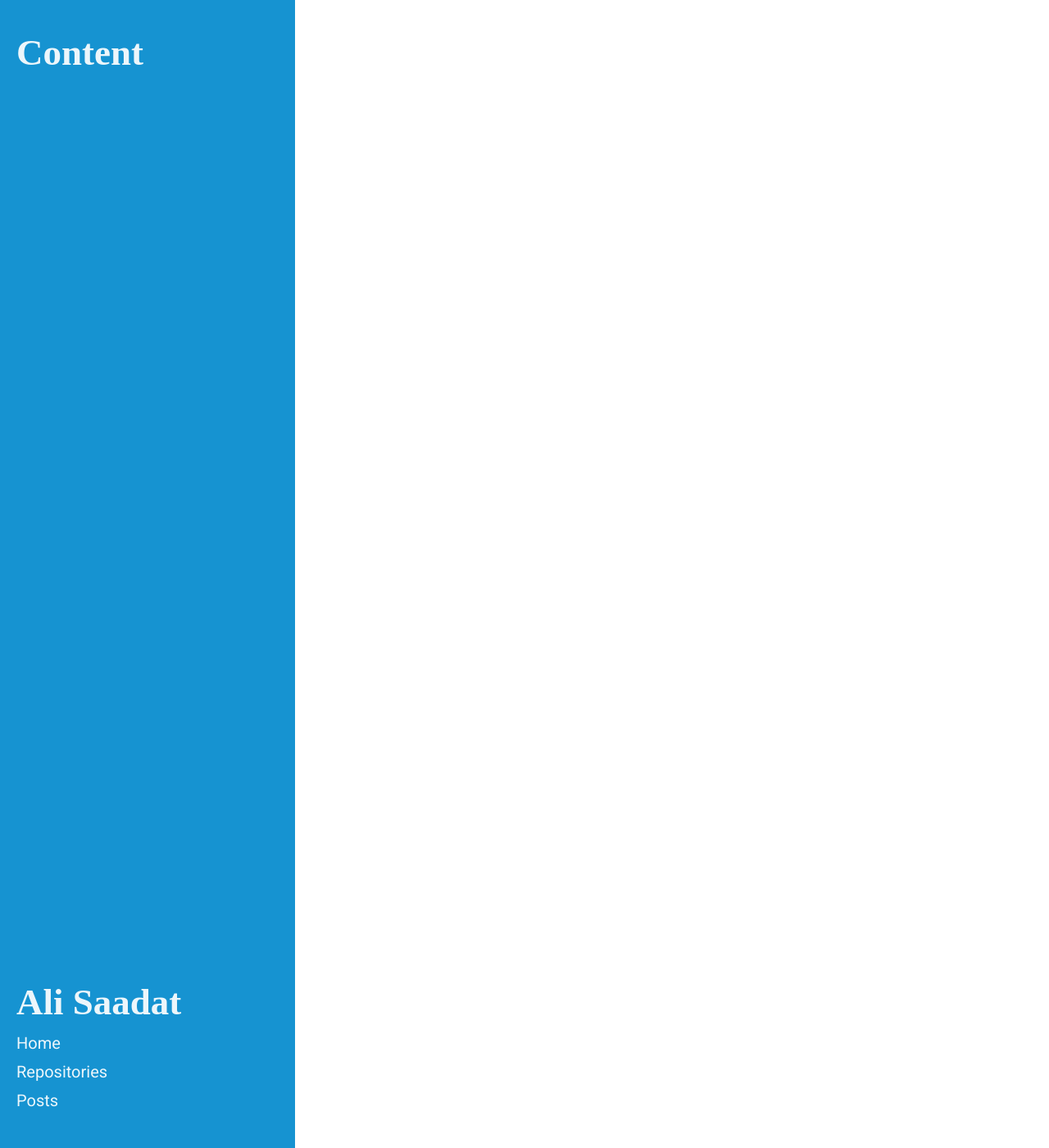
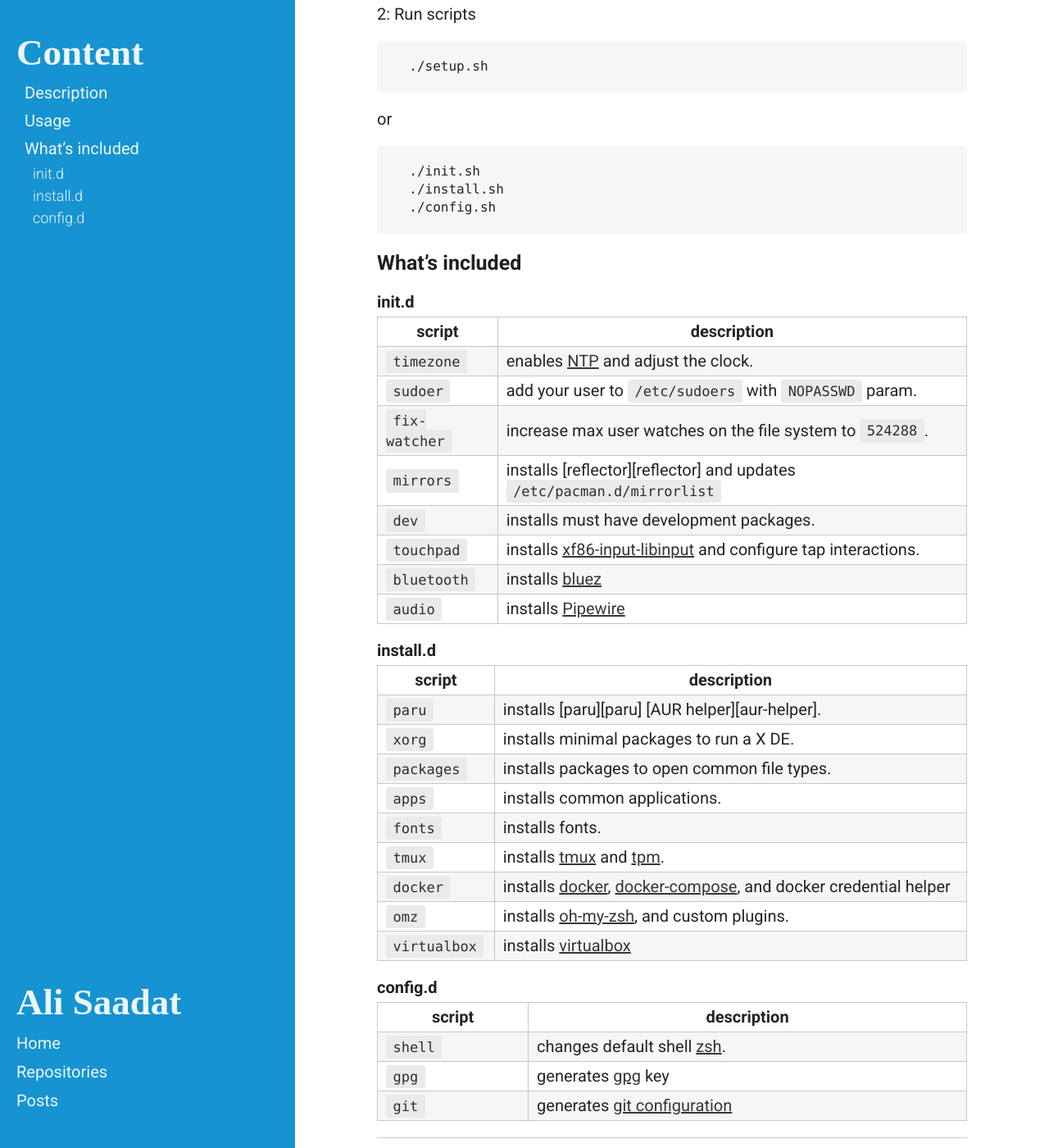
Before and after one commit to ali36saadat/ali36saadat.github.io, a Jekyll site: the page built from _posts/2026-09-29-arch-itect.md, in a window 1280 px wide and 1400 px high, scrolled down 1399 px. Shown: the whole window at 82% size. Built offline with Jekyll 4.4.1, drawn with Linux system fonts in a browser that asks for light colours; the table of contents is made by our own code; some of the changed text lies outside the part shown.

Commit message:
docs: sync project README to post

````diff
--- a/_posts/2026-09-29-arch-itect.md
+++ b/_posts/2026-09-29-arch-itect.md
@@ -9,3 +9,66 @@ date: 2026-09-29
 categories: repositories
 toc: true
 ---
+# ARCH-ITECT
+<a href="https://ali36saadat.github.io/repositories/dotfiles">
+  <img src="https://github.com/user-attachments/assets/54b8431e-9d50-4167-8000-23d7f62ffc56" alt="header">
+</a>
+
+## Description
+[Arch Linux](https://www.archlinux.org/) bootstrap scripts. Fork of [ASafaeirad - architect](https://github.com/ASafaeirad/architect)
+> [!NOTE]
+> **Disclaimer**: This repository is not opinionated about your dotfiles and configurations
+
+## Usage
+1: Clone
+```bash
+  git clone https://github.com/Ali36Saadat/arch-itect.git
+  cd architect
+```
+
+2: Run scripts
+```
+  ./setup.sh
+```
+or
+```
+  ./init.sh
+  ./install.sh
+  ./config.sh
+```
+
+## What's included
+### init.d
+
+| script        | description                                                                                               |
+| ------------- | --------------------------------------------------------------------------------------------------------- |
+| `timezone`    | enables [NTP](https://wiki.archlinux.org/title/Network_Time_Protocol_daemon) and adjust the clock.        |
+| `sudoer`      | add your user to `/etc/sudoers` with `NOPASSWD` param.                                                    |
+| `fix-watcher` | increase max user watches on the file system to `524288`.                                                 |
+| `mirrors`     | installs [reflector][reflector] and updates `/etc/pacman.d/mirrorlist`                                    |
+| `dev`         | installs must have development packages.                                                                  |
+| `touchpad`    | installs [xf86-input-libinput](https://wiki.archlinux.org/title/Libinput) and configure tap interactions. |
+| `bluetooth`   | installs [bluez](http://www.bluez.org/)                                                                   |
+| `audio`       | installs [Pipewire](https://pipewire.org/)                                                                |
+
+### install.d
+
+| script       | description                                                                                                                  |
+| ------------ | ---------------------------------------------------------------------------------------------------------------------------- |
+| `paru`       | installs [paru][paru] [AUR helper][aur-helper].                                                                              |
+| `xorg`       | installs minimal packages to run a X DE.                                                                                     |
+| `packages`   | installs packages to open common file types.                                                                                 |
+| `apps`       | installs common applications.                                                                                                |
+| `fonts`      | installs fonts.                                                                                                              |
+| `tmux`       | installs [tmux](https://github.com/tmux/tmux/) and [tpm](https://github.com/tmux-plugins/tpm).                               |
+| `docker`     | installs [docker](https://www.docker.com/), [docker-compose](https://docs.docker.com/compose/), and docker credential helper |
+| `omz`        | installs [oh-my-zsh](https://ohmyz.sh/), and custom plugins.                                                                 |
+| `virtualbox` | installs [virtualbox](https://www.virtualbox.org//)                                                                          |
+
+### config.d
+
+| script  | description                                                                     |
+| ------- | ------------------------------------------------------------------------------- |
+| `shell` | changes default shell [zsh](https://www.zsh.org/).                              |
+| `gpg`   | generates [gpg](https://wiki.archlinux.org/title/GnuPG) key                     |
+| `git`   | generates [git configuration](https://www.git-scm.com/docs/git-config)          |
````
